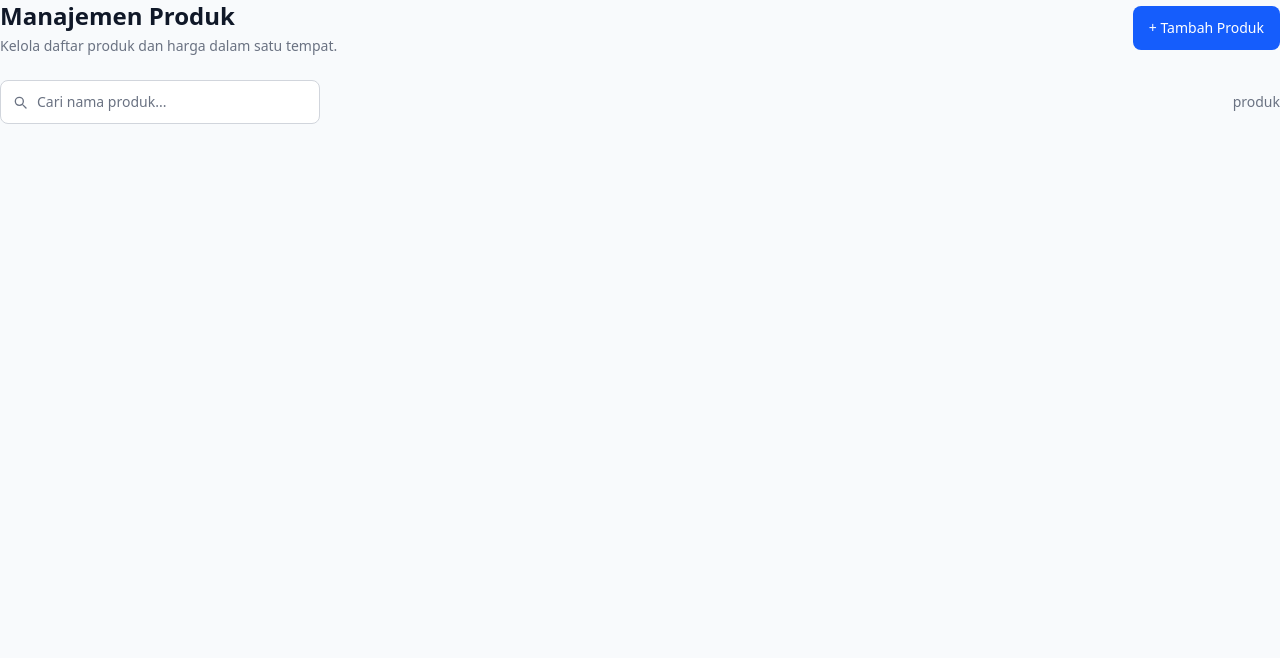
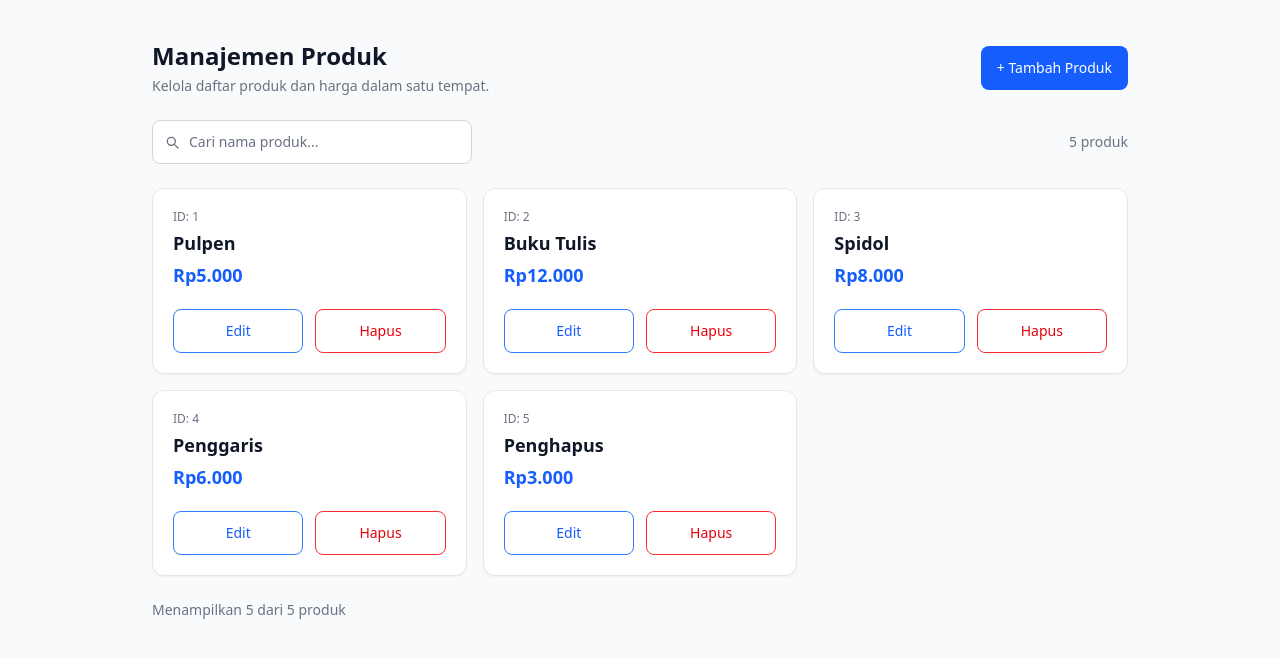
Before and after one commit to Afahmisan/Tugas3-Minggu11-Penweb, a React (Vite) app: page / in a window 1280 px wide. Shown: the top 658 px of the page. Built offline with nearby package versions, Linux system fonts and the light colour scheme.

Commit message:
feat(tugas-3): add product list display and search filtering

```diff
--- a/src/App.jsx
+++ b/src/App.jsx
@@ -1,13 +1,80 @@
+import { useState } from 'react';
 import Navbar from './Navbar';
+import ProductCard from './ProductCard';
 
+const INITIAL_PRODUCTS = [
+    { id: 1, name: 'Pulpen', price: 5000 },
+    { id: 2, name: 'Buku Tulis', price: 12000 },
+    { id: 3, name: 'Spidol', price: 8000 },
+    { id: 4, name: 'Penggaris', price: 6000 },
+    { id: 5, name: 'Penghapus', price: 3000 },
+];
 
 function App() {
-  return (
-    <>
-      <Navbar />
-    </>
-  )
+    const [products] = useState(INITIAL_PRODUCTS);
+    const [searchQuery, setSearchQuery] = useState('');
+
+    const normalizedQuery = searchQuery.trim().toLowerCase();
+    const filteredProducts = products.filter((product) =>
+        product.name.toLowerCase().includes(normalizedQuery)
+    );
+
+    return (
+        <div className="min-h-screen bg-slate-50 text-gray-900">
+            <main className="max-w-5xl mx-auto px-4 sm:px-6 py-8 sm:py-10">
+                <Navbar
+                    searchQuery={searchQuery}
+                    onSearchChange={setSearchQuery}
+                    onAddClick={() => {}}
+                    totalProducts={products.length}
+                />
+
+                {filteredProducts.length > 0 ? (
+                    <section
+                        aria-label="Daftar produk"
+                        className="grid grid-cols-1 sm:grid-cols-2 lg:grid-cols-3 gap-4"
+                    >
+                        {filteredProducts.map((product) => (
+                            <ProductCard
+                                key={product.id}
+                                product={product}
+                                onEdit={() => {}}
+                                onDelete={() => {}}
+                            />
+                        ))}
+                    </section>
+                ) : (
+                    <div className="bg-white border border-gray-200 rounded-xl p-8 text-center">
+                        <p className="text-sm font-medium text-gray-900">
+                            {products.length === 0
+                                ? 'Belum ada produk yang tersimpan.'
+                                : `Tidak ada produk dengan kata kunci "${searchQuery.trim()}".`}
+                        </p>
+                        <p className="text-sm text-gray-500 mt-1">
+                            {products.length === 0
+                                ? 'Tambahkan produk pertama Anda menggunakan tombol + Tambah Produk.'
+                                : 'Coba gunakan kata kunci lain atau tampilkan semua produk.'}
+                        </p>
+                        {products.length > 0 && (
+                            <button
+                                type="button"
+                                onClick={() => setSearchQuery('')}
+                                className="mt-4 min-h-[44px] px-4 py-2 text-sm font-medium text-blue-600 bg-white border border-blue-500 rounded-lg hover:bg-blue-50 transition cursor-pointer focus-visible:outline-2 focus-visible:outline-offset-2 focus-visible:outline-blue-600"
+                            >
+                                Reset Pencarian
+                            </button>
+                        )}
+                    </div>
+                )}
+
+                <footer className="mt-6">
+                    <p className="text-sm text-gray-500">
+                        Menampilkan {filteredProducts.length} dari {products.length} produk
+                    </p>
+                </footer>
+            </main>
+        </div>
+    );
 }
 
-
 export default App;
```
